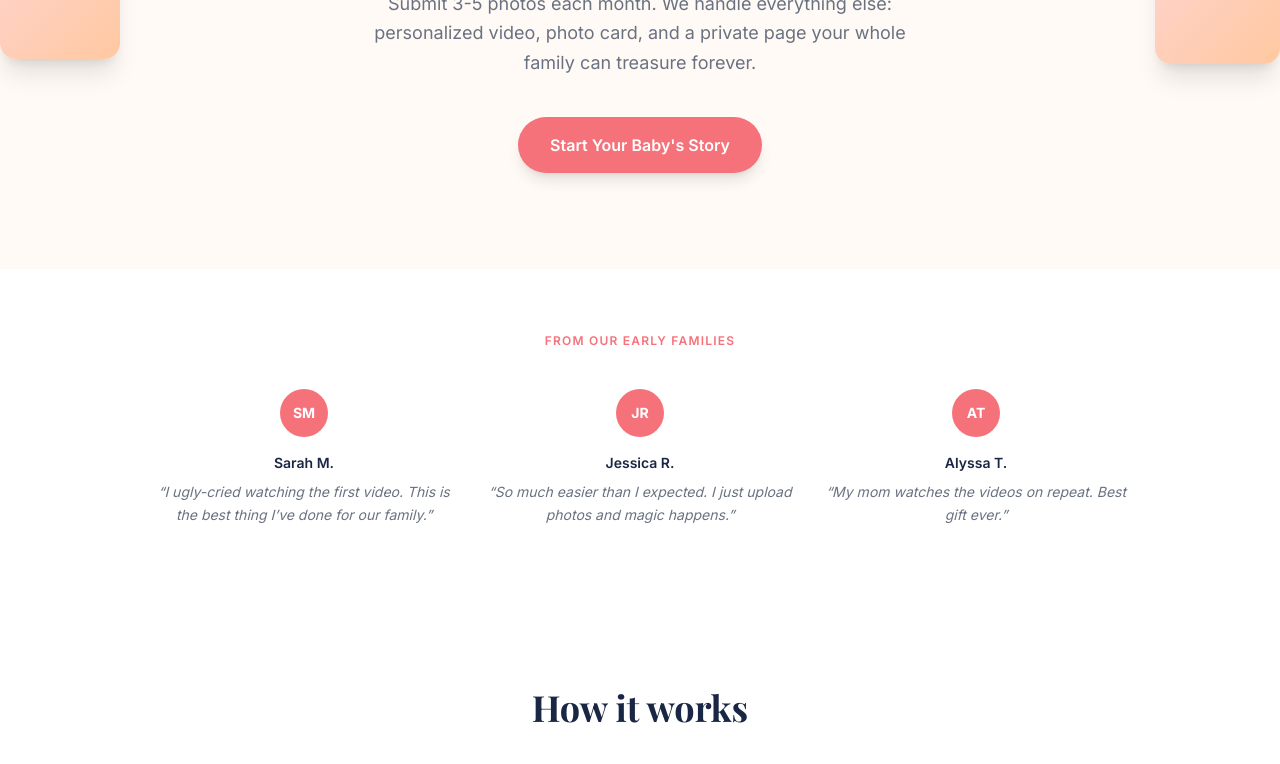
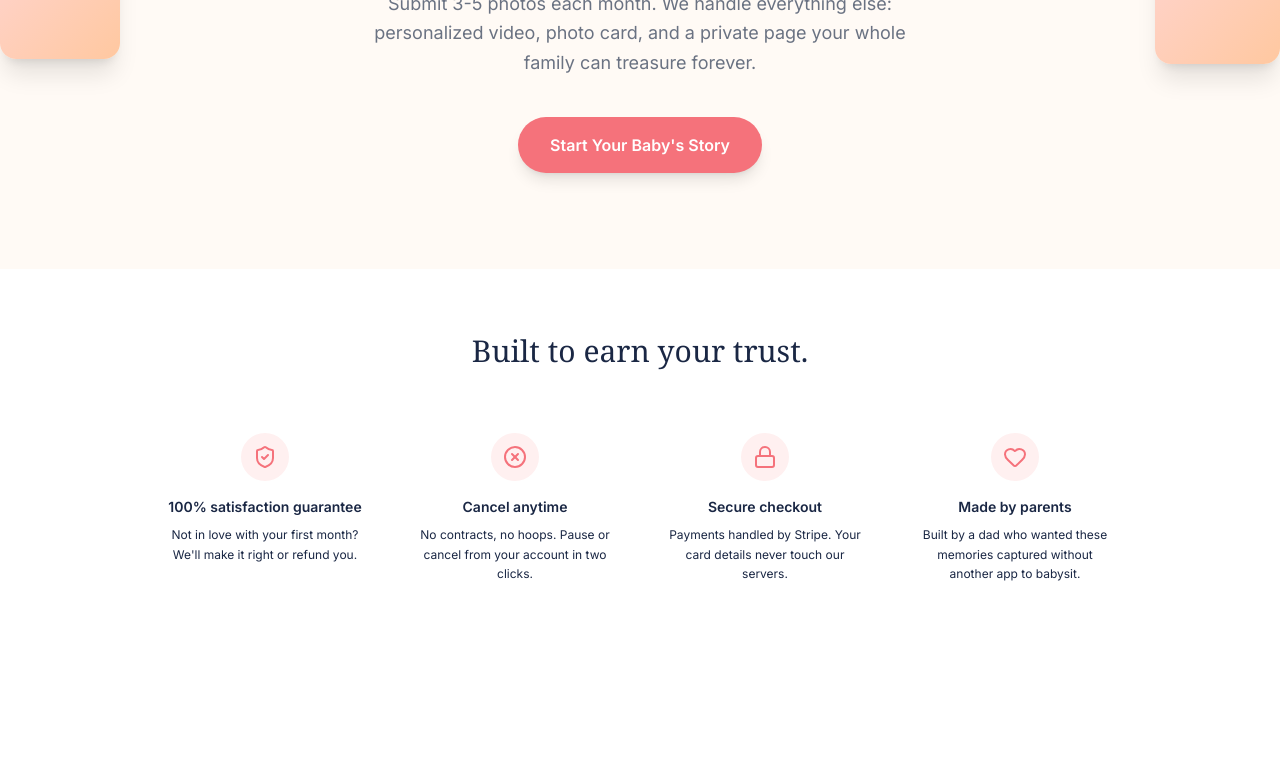
Before and after one commit to aheiman16-del/baby-milestone, a Next.js app: page / in a window 1280 px wide. Shown: the part 531-1295 px from the top of the page. Built offline with nearby package versions, Linux system fonts and the light colour scheme; a web font is replaced by a local one.

Commit message:
Update SocialProof.tsx

```diff
--- a/components/SocialProof.tsx
+++ b/components/SocialProof.tsx
@@ -1,43 +1,76 @@
 'use client'
 
 import { motion } from 'framer-motion'
+import { ShieldCheck, XCircle, Lock, Heart } from 'lucide-react'
 
-const testimonials = [
-  { name: 'Sarah M.', quote: 'I ugly-cried watching the first video. This is the best thing I\u2019ve done for our family.' },
-  { name: 'Jessica R.', quote: 'So much easier than I expected. I just upload photos and magic happens.' },
-  { name: 'Alyssa T.', quote: 'My mom watches the videos on repeat. Best gift ever.' },
+const signals = [
+  {
+    icon: ShieldCheck,
+    title: '100% satisfaction guarantee',
+    body: 'Not in love with your first month? We\'ll make it right or refund you.',
+  },
+  {
+    icon: XCircle,
+    title: 'Cancel anytime',
+    body: 'No contracts, no hoops. Pause or cancel from your account in two clicks.',
+  },
+  {
+    icon: Lock,
+    title: 'Secure checkout',
+    body: 'Payments handled by Stripe. Your card details never touch our servers.',
+  },
+  {
+    icon: Heart,
+    title: 'Made by parents',
+    body: 'Built by a dad who wanted these memories captured without another app to babysit.',
+  },
 ]
 
 export default function SocialProof() {
   return (
     <section className="py-16 bg-white">
       <div className="max-w-5xl mx-auto px-6">
-        <motion.p
-          initial={{ opacity: 0 }}
-          whileInView={{ opacity: 1 }}
+        <motion.h2
+          initial={{ opacity: 0, y: 20 }}
+          whileInView={{ opacity: 1, y: 0 }}
           viewport={{ once: true }}
-          className="text-center text-xs uppercase tracking-widest font-semibold mb-10"
-          style={{ color: 'var(--coral)' }}
+          transition={{ duration: 0.6 }}
+          className="text-center text-2xl md:text-3xl font-serif mb-12"
+          style={{ color: 'var(--text-main)' }}
         >
-          From our early families
-        </motion.p>
-        <div className="grid md:grid-cols-3 gap-8">
-          {testimonials.map((t, i) => (
-            <motion.div
-              key={i}
-              initial={{ opacity: 0, y: 16 }}
-              whileInView={{ opacity: 1, y: 0 }}
-              viewport={{ once: true }}
-              transition={{ duration: 0.5, delay: i * 0.1 }}
-              className="text-center"
-            >
-              <div className="w-12 h-12 rounded-full mx-auto mb-4 flex items-center justify-center text-white font-bold text-sm" style={{ backgroundColor: 'var(--coral)' }}>
-                {t.name.split(' ').map(n => n[0]).join('')}
-              </div>
-              <p className="font-semibold text-sm mb-2" style={{ color: 'var(--navy)' }}>{t.name}</p>
-              <p className="text-gray-500 text-sm italic leading-relaxed">&ldquo;{t.quote}&rdquo;</p>
-            </motion.div>
-          ))}
+          Built to earn your trust.
+        </motion.h2>
+
+        <div className="grid grid-cols-2 md:grid-cols-4 gap-6">
+          {signals.map((s, i) => {
+            const Icon = s.icon
+            return (
+              <motion.div
+                key={s.title}
+                initial={{ opacity: 0, y: 20 }}
+                whileInView={{ opacity: 1, y: 0 }}
+                viewport={{ once: true }}
+                transition={{ duration: 0.5, delay: i * 0.08 }}
+                className="flex flex-col items-center text-center p-4"
+              >
+                <div
+                  className="w-12 h-12 rounded-full flex items-center justify-center mb-4"
+                  style={{ backgroundColor: 'var(--pink-bg)' }}
+                >
+                  <Icon className="w-6 h-6" style={{ color: 'var(--coral)' }} />
+                </div>
+                <h3
+                  className="font-semibold text-sm mb-2"
+                  style={{ color: 'var(--text-main)' }}
+                >
+                  {s.title}
+                </h3>
+                <p className="text-xs leading-relaxed" style={{ color: 'var(--text-muted)' }}>
+                  {s.body}
+                </p>
+              </motion.div>
+            )
+          })}
         </div>
       </div>
     </section>
```
